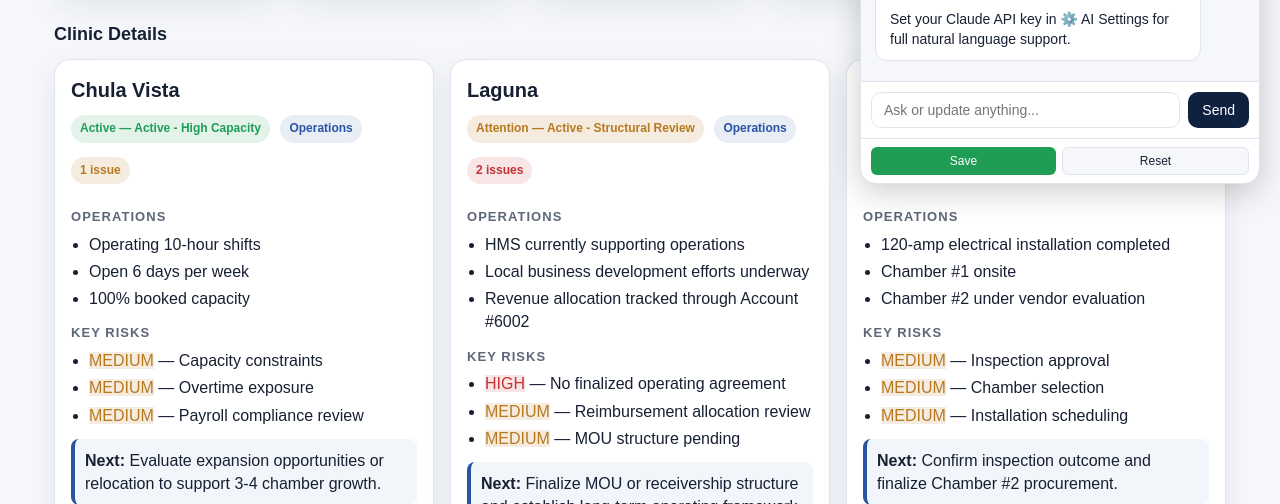
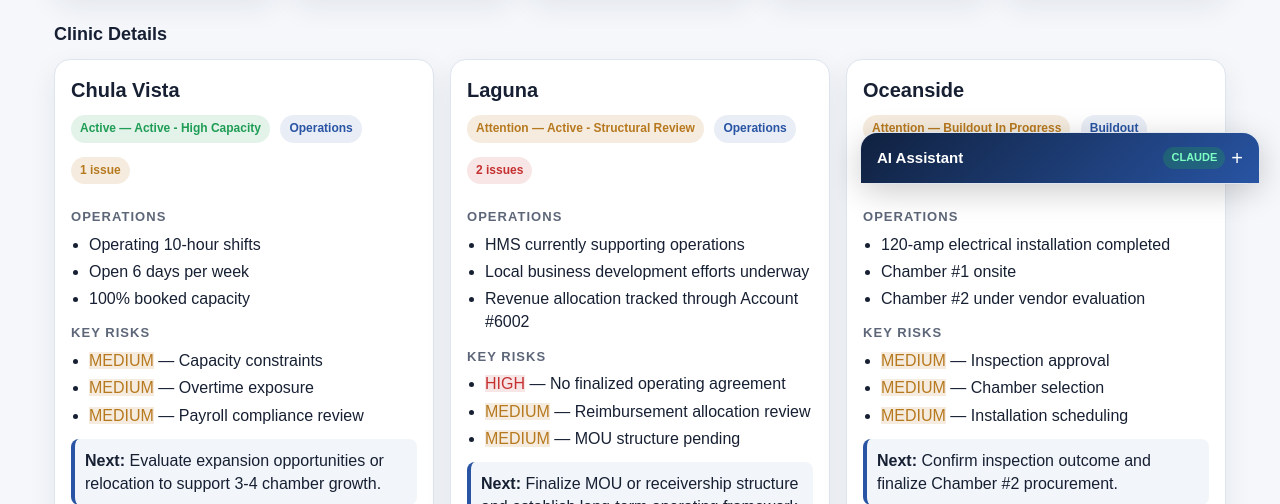
Before and after one commit to pacifichyperbarics/hms-dashboard, a plain HTML site: page index.html in a window 1280 px wide. Shown: the part 596-1100 px from the top of the page. Drawn offline with Linux system fonts and the light colour scheme.

Commit message:
ui: start AI chatbox minimized by default

```diff
--- a/index.html
+++ b/index.html
@@ -841,7 +841,7 @@ function updateAiIndicator() {
 
 // ===== CHATBOX =====
 
-let chatboxMinimized = false;
+let chatboxMinimized = true;
 
 function toggleChatbox() {
   chatboxMinimized = !chatboxMinimized;
@@ -1099,6 +1099,10 @@ async function initializeDashboard() {
   document.getElementById("categoryFilter").addEventListener("change", renderClinics);
   updateAiIndicator();
   rerenderAll();
+  // Start chatbox minimized
+  const chatbox = document.getElementById("chatbox");
+  chatbox.classList.add("chatbox-collapsed");
+  chatbox.querySelector(".chatbox-toggle").textContent = "+";
 }
 
 window.addEventListener("DOMContentLoaded", initializeDashboard);
```
